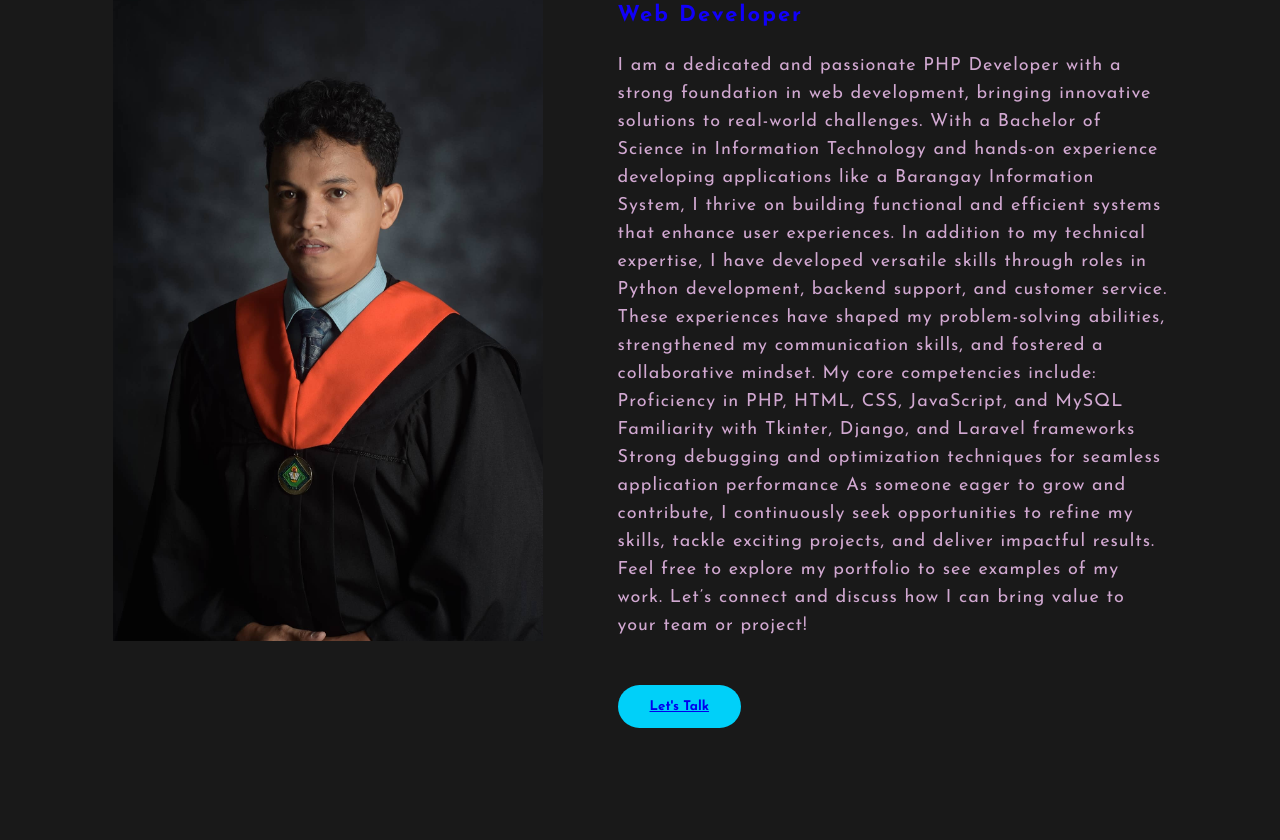
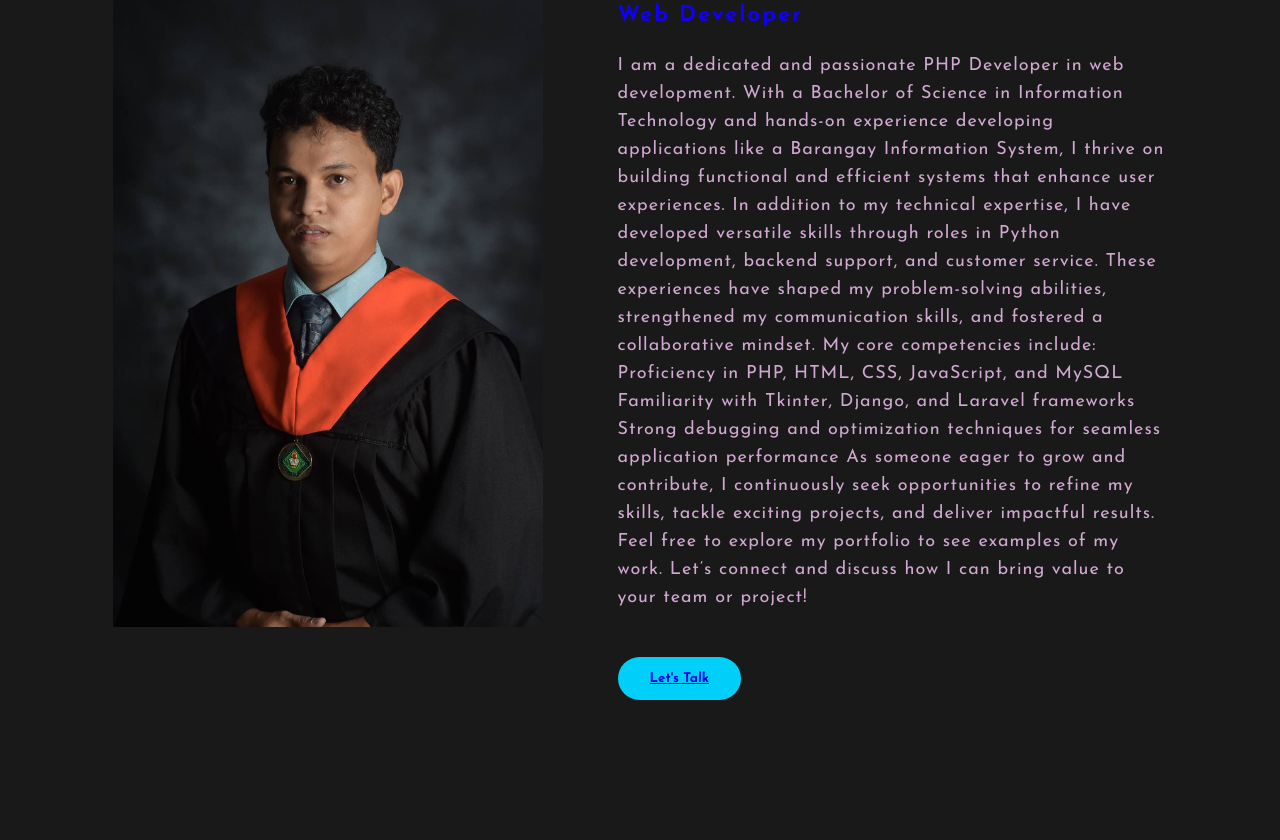
Before and after one commit to hagel0801/hagel0801.github.io, a plain HTML site: page index.html in a window 1280 px wide. Shown: the part 743-1583 px from the top of the page. Drawn offline with Linux system fonts and the light colour scheme.

Commit message:
Update index.html

```diff
--- a/index.html
+++ b/index.html
@@ -42,7 +42,7 @@
 						<div class="about-text">
 							<h2>About Me</h2>
 							<h5><span> Web Developer</span></h5>
-							<p>I am a dedicated and passionate PHP Developer with a strong foundation in web development, bringing innovative solutions to real-world challenges. With a Bachelor of Science in Information Technology and hands-on experience developing applications like a Barangay Information System, I thrive on building functional and efficient systems that enhance user experiences.
+							<p>I am a dedicated and passionate PHP Developer  in web development. With a Bachelor of Science in Information Technology and hands-on experience developing applications like a Barangay Information System, I thrive on building functional and efficient systems that enhance user experiences.
 
 In addition to my technical expertise, I have developed versatile skills through roles in Python development, backend support, and customer service. These experiences have shaped my problem-solving abilities, strengthened my communication skills, and fostered a collaborative mindset.
 
```
